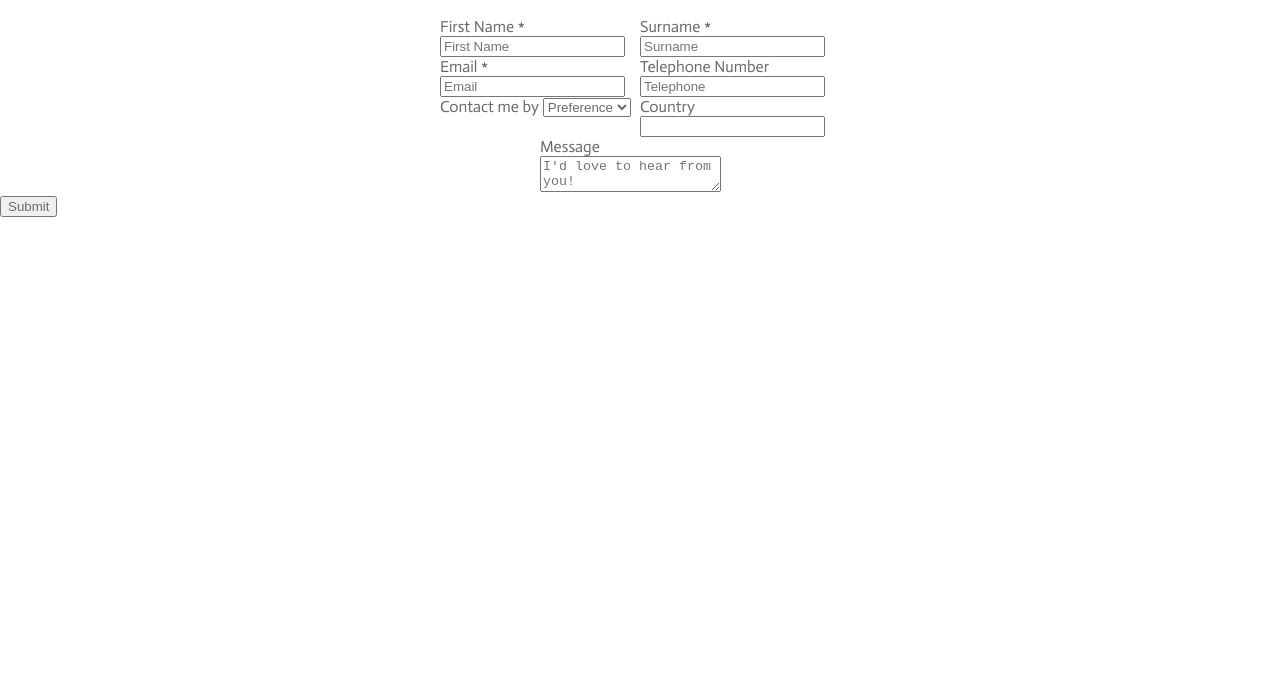
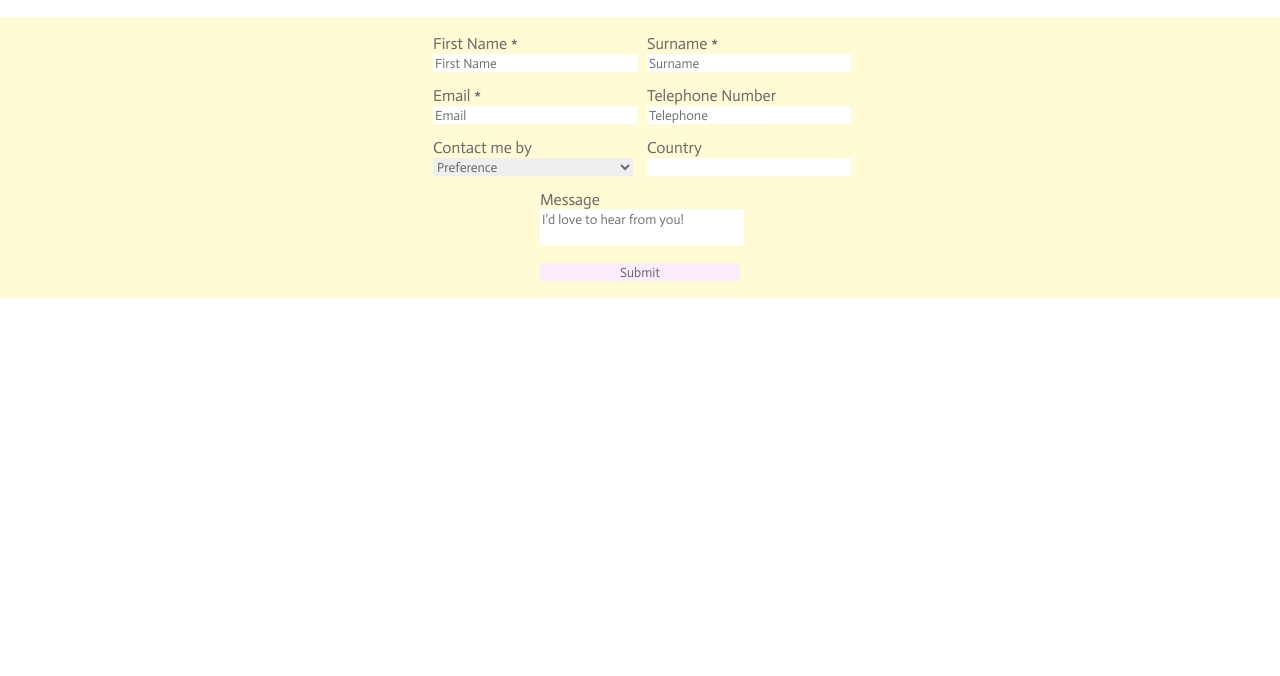
Before and after one commit to nkpe/Personal_Portfolio, a plain HTML site: page contact-me.html in a window 1280 px wide. Shown: the part 142-818 px from the top of the page. Drawn offline with Linux system fonts and the light colour scheme.

Commit message:
Improved flexbox on contact form & started styling form

```diff
--- a/contact-me.html
+++ b/contact-me.html
@@ -287,18 +287,9 @@
                     </div>
 
                 </div>
-                <button type="submit" name="submit-contact-form" id="submit-contact-form" method="post" formaction="#"
-                    value="Submit" form="contact-form">Submit</button>
-
-
-
-                <!-- email address required
-                    telephone - optional
-                    prefferd contact method - dropdown - optional
-                    location - optional
-                    Country - required(UK default)
-                    Message - textarea - required -->
-
+                <div class="form-flex-child">
+                    <button type="submit" name="submit-contact-form" id="submit-contact-form" class="form-item" method="post" formaction="#" value="Submit" form="contact-form">Submit</button>
+                </div>
             </form>
         </section>
 
--- a/styles.css
+++ b/styles.css
@@ -55,10 +55,8 @@ header nav a:hover{
     font-weight: bold;
 }
 
-/*
-USE CSS GRID */
-
 main .vh {
+    min-height: 330px;
     height: calc(100vh - 90px);
 }
 
@@ -248,6 +246,18 @@ main .vh {
     display: flex;
     flex-direction: row;
     flex-wrap: wrap;
+    background-color: #FFFBD5;
+    width: 100%;
+    position: relative;
+    padding-top: 10px;
+    padding-bottom: 10px;
+}
+
+#contact-pg #contact-form *{
+    font-family: inherit;
+    border: none;
+    width: 100%;
+    resize: none;
 }
 
 #contact-pg #contact-form .form-flex-child{
@@ -256,11 +266,22 @@ main .vh {
     justify-content: center;
 }
 
-#contact-pg #contact-form .form-flex-child .form-item{
+#contact-pg #contact-form .form-item{
     display: inline;
     width: 200px;
+    margin: 7px;
+}
+
+#contact-pg #contact-form #submit-contact-form{
+    text-rendering: auto;
+    color: buttontext;
+    background-color: #FDEDFC;
+
 
 }
+
+
+
 
 /* Footer  */
 
```
